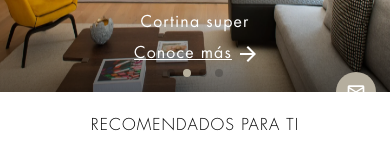
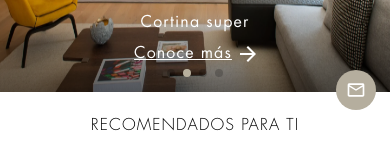
Before and after one commit to yoylermosquera/verdi-test, a Next.js app: page / in a window 390 px wide. Shown: the part 260-421 px from the top of the page. Built offline with nearby package versions, Linux system fonts and the light colour scheme; no server answers.

Commit message:
:bug: Fix: see mail icon on home page

```diff
--- a/src/components/swiper/index.tsx
+++ b/src/components/swiper/index.tsx
@@ -71,7 +71,7 @@ const HeroSwiper = () => {
 
       <section className="flex h-24 lg:h-40 flex-col justify-center items-center absolute bottom-0 left-0 w-full">
 
-        <div className=" h-10 w-10 lg:w-[3.75rem] lg:h-[3.75rem] -bottom-5 right-[.875rem] lg:bottom-6 lg:right-16 flex justify-center items-center absolute bg-[#B5AE9E] z-50 rounded-full  ">
+        <div className="hidden lg:flex absolute justify-center items-center w-[3.75rem] h-[3.75rem] bottom-6 right-16 bg-[#B5AE9E] z-50 rounded-full  ">
           <Icon iconName="Mail" className="z-50" size={20} color={'white'} />
         </div>
 
--- a/src/pages/index.tsx
+++ b/src/pages/index.tsx
@@ -8,6 +8,7 @@ import HeroSwiper from '@/components/swiper';
 import productSample from '@/assets/images/examples/productSample.png';
 import LanguageChangerBox from '@/components/languageChanger';
 import useAppContext from '@/hooks/useAppContext';
+import Icon from '@/components/icon';
 
 const mockData = Array.from({ length: 20 }).map((_, i) => ({
   id: `${i + 1}`,
@@ -21,7 +22,7 @@ const HomePage: NextPageWithLayout = () => {
 
   return (
     <div>
-      <section className="lg:hidden h-14 flex justify-end items-center px-4">
+      <section className="relative lg:hidden h-14 flex justify-end items-center px-4">
         <span className="w-full"></span>
         <h1 className=" text-title text-center uppercase">
           ¡hola {user?.name}!
@@ -31,6 +32,10 @@ const HomePage: NextPageWithLayout = () => {
         </div>
       </section>
       <HeroSwiper />
+
+      <div className="flex absolute justify-center items-center h-10 w-10 top-[330px] right-[.875rem] bg-[#B5AE9E] z-50 rounded-full lg:hidden">
+        <Icon iconName="Mail" className="z-50" size={20} color={'white'} />
+      </div>
 
       <div className="flex flex-col gap-3 lg:mb-9">
         <SectionSlider
```
